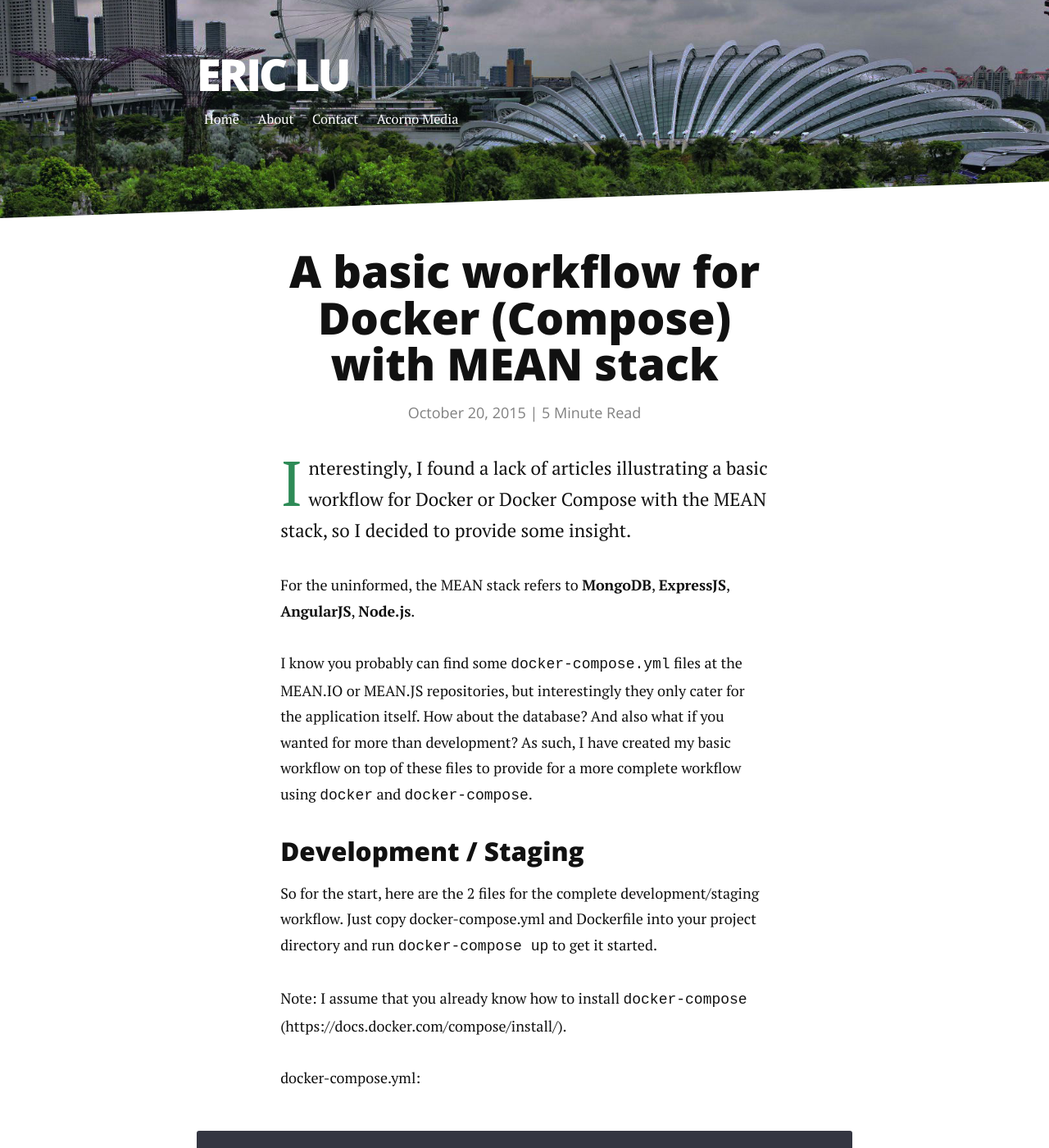
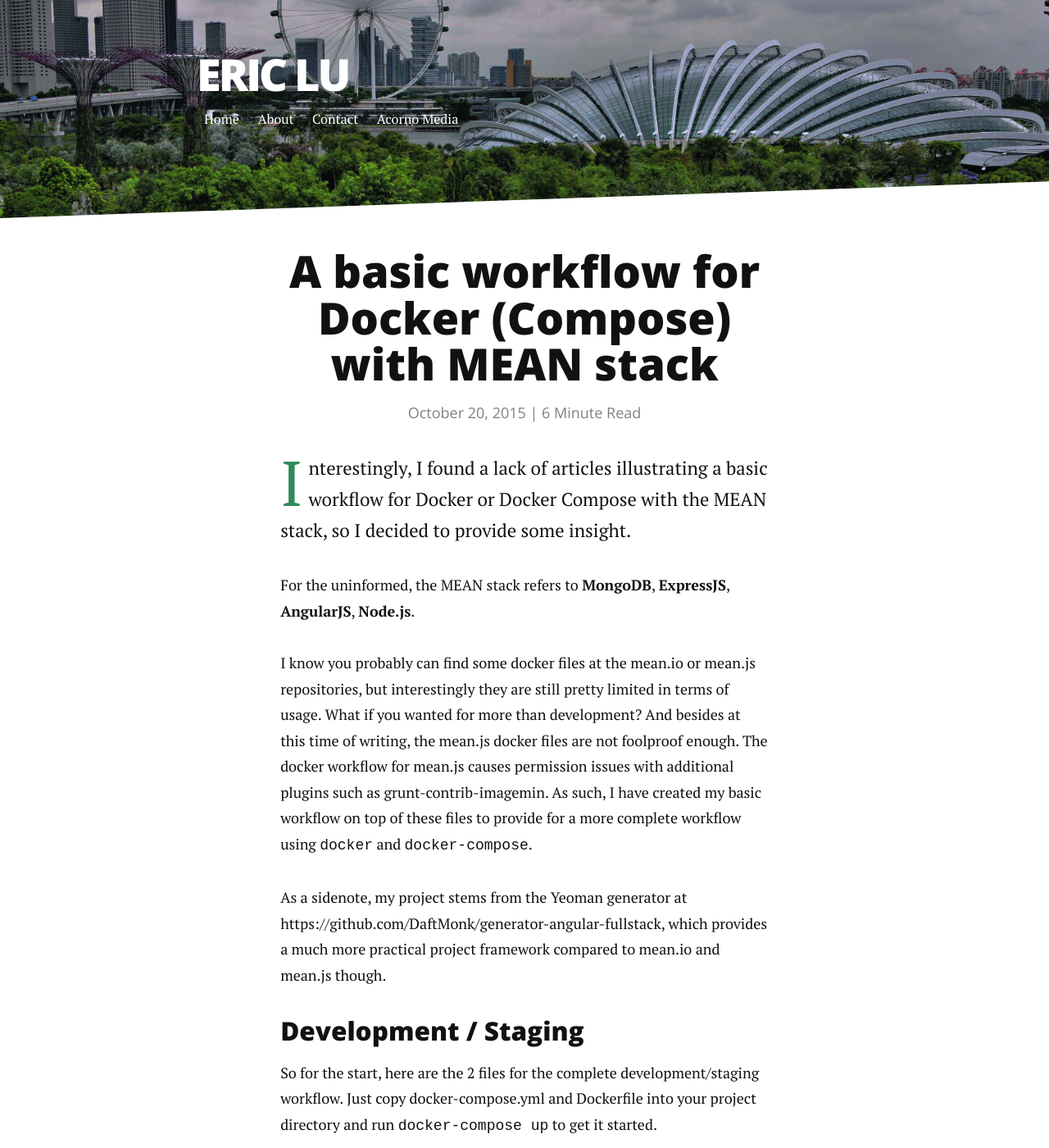
Before and after one commit to ericluwj/ericluwj.github.io, a Jekyll site: the page built from _posts/2015-10-20-a-basic-workflow-for-docker-compose-with-mean-stack.markdown, in a window 1280 px wide and 1400 px high. Shown: the whole window at 82% size. Built offline with Jekyll 4.4.1, drawn with Linux system fonts in a browser that asks for light colours; nearby versions of some CDN libraries; Markdown is read by kramdown in place of the engine named in the settings.

Commit message:
Updated post.

```diff
--- a/_posts/2015-10-20-a-basic-workflow-for-docker-compose-with-mean-stack.markdown
+++ b/_posts/2015-10-20-a-basic-workflow-for-docker-compose-with-mean-stack.markdown
@@ -8,7 +8,9 @@ date:   2015-10-20
 
 For the uninformed, the MEAN stack refers to **MongoDB**, **ExpressJS**, **AngularJS**, **Node.js**.
 
-I know you probably can find some `docker-compose.yml` files at the MEAN.IO or MEAN.JS repositories, but interestingly they only cater for the application itself. How about the database? And also what if you wanted for more than development? As such, I have created my basic workflow on top of these files to provide for a more complete workflow using `docker` and `docker-compose`.
+I know you probably can find some docker files at the mean.io or mean.js repositories, but interestingly they are still pretty limited in terms of usage. What if you wanted for more than development? And besides at this time of writing, the mean.js docker files are not foolproof enough. The docker workflow for mean.js causes permission issues with additional plugins such as grunt-contrib-imagemin. As such, I have created my basic workflow on top of these files to provide for a more complete workflow using `docker` and `docker-compose`.
+
+As a sidenote, my project stems from the Yeoman generator at https://github.com/DaftMonk/generator-angular-fullstack, which provides a much more practical project framework compared to mean.io and mean.js though.
 
 ### Development / Staging
 
```
